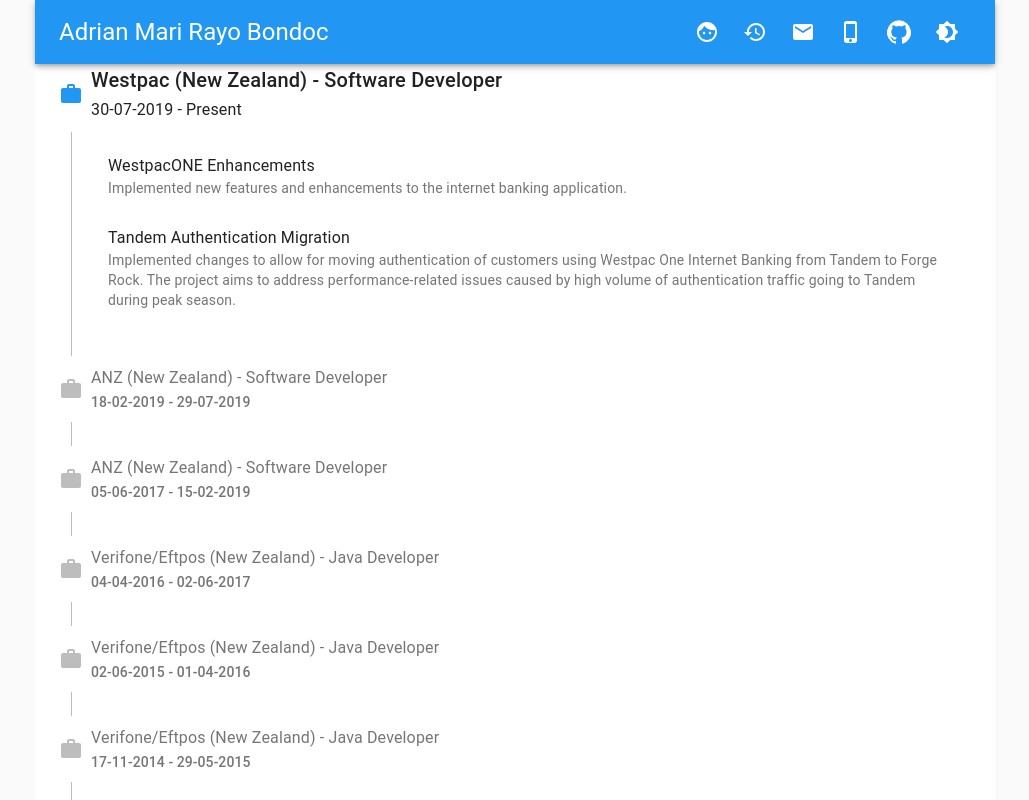
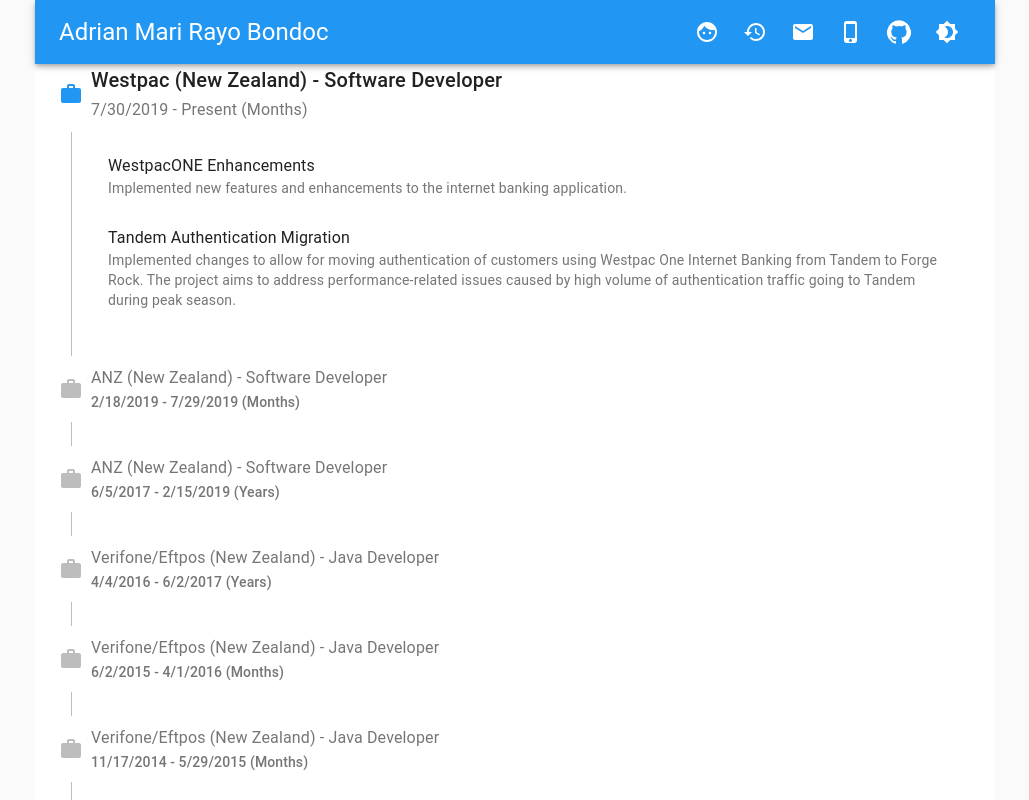
Before and after one commit to chiknrice/cv, a React (Create React App) app: page /timeline in a window 1280 px wide. Shown: the whole page, without its empty margins (125-1154 px from the left). Built offline with nearby package versions, Linux system fonts and the light colour scheme.

Commit message:
implement proper date type for start and end dates

```diff
--- a/public/cv.yaml
+++ b/public/cv.yaml
@@ -13,9 +13,9 @@
   - New Zealand
 
 contact:
-  mobile: "+64225131977"
+  mobile: '+64225131977'
   email: bondoc.amr@gmail.com
-  twitter: "@chiknrice"
+  twitter: '@chiknrice'
   github: https://github.com/chiknrice
 
 summary:
@@ -188,7 +188,7 @@
   - &macos Mac OS
 
 experience:
-  - start-date: 30-07-2019
+  - start-date: 2019-07-30
     role: Software Developer
     company: Westpac
     team: TODO
@@ -227,8 +227,8 @@
           project aims to address performance-related issues caused by high
           volume of authentication traffic going to Tandem during peak season.
 
-  - start-date: 18-02-2019
-    end-date: 29-07-2019
+  - start-date: 2019-02-18
+    end-date: 2019-07-29
     role: Software Developer
     company: ANZ
     team: CSP
@@ -266,8 +266,8 @@
           multi-authoriser payments initiated by Internet Banking and GoMoney
           mobile application.
 
-  - start-date: 05-06-2017
-    end-date: 15-02-2019
+  - start-date: 2017-06-05
+    end-date: 2019-02-15
     role: Software Developer
     company: ANZ
     team: TODO
@@ -340,8 +340,8 @@
           to gain a secure session with the ADO web application.  Secure
           sessions were also implemented using JWT.
 
-  - start-date: 04-04-2016
-    end-date: 02-06-2017
+  - start-date: 2016-04-04
+    end-date: 2017-06-02
     role: Java Developer
     company: Verifone/Eftpos
     team: BAU
@@ -372,8 +372,8 @@
           Conducted a 3-month training and mentoring for a new team in Manila
           comprising of 5 developers and 4 testers.
 
-  - start-date: 02-06-2015
-    end-date: 01-04-2016
+  - start-date: 2015-06-02
+    end-date: 2016-04-01
     role: Java Developer
     company: Verifone/Eftpos
     team: TPA
@@ -391,8 +391,8 @@
           Implemented transaction report generation, including reconciliation
           files and transaction summary for the TPAs.
 
-  - start-date: 17-11-2014
-    end-date: 29-05-2015
+  - start-date: 2014-11-17
+    end-date: 2015-05-29
     role: Java Developer
     company: Verifone/Eftpos
     team: Online
@@ -414,8 +414,8 @@
           Integrated Verifone's payment switch to UPI (Unionpay) gateway to
           allow Verifone to process payments initiated by UPI based cards.
 
-  - start-date: 23-07-2014
-    end-date: 14-11-2014
+  - start-date: 2014-07-23
+    end-date: 2014-11-14
     role: Java Developer
     company: Verifone/Eftpos
     team: Gateway Platform
@@ -433,8 +433,8 @@
           acquiring banks, as well as pushing terminal and merchant information
           to the payment gateway.
 
-  - start-date: 03-09-2012
-    end-date: 15-10-2014
+  - start-date: 2012-09-03
+    end-date: 2014-10-15
     role: Line Manager / Technical Lead
     company: iScale Solutions
     team: Merchant Portal
@@ -468,8 +468,8 @@
         description: >-
           Provided design and POCs for different Singapore based teams.
 
-  - start-date: 14-03-2012
-    end-date: 31-08-2012
+  - start-date: 2012-03-14
+    end-date: 2012-08-31
     role: Technical Lead
     company: iScale Solutions
     team: Merchant Portal
@@ -506,8 +506,8 @@
         description: >-
           Provided on-site client support for another projects.
 
-  - start-date: 31-10-2011
-    end-date: 13-03-2012
+  - start-date: 2011-10-31
+    end-date: 2012-03-13
     role: Senior Java & Oracle Developer
     company: New Edge Financial
     team: TODO
@@ -524,8 +524,8 @@
           to allow users to use their SSO credentials on the company’s risk
           platform (Fimatrix).
 
-  - start-date: 17-11-2007
-    end-date: 25-10-2011
+  - start-date: 2007-11-17
+    end-date: 2011-10-25
     role: Product Development Engineer
     company: Welcome Real-Time
     team: Product Development
@@ -603,8 +603,8 @@
           the standard build/dependency management tool.  Developed maven
           plug-ins to address customized build requirements.
 
-  - start-date: 12-03-2007
-    end-date: 14-11-2008
+  - start-date: 2007-03-12
+    end-date: 2008-11-14
     role: Maintenance Development Engineer
     company: Welcome Real-Time
     team: Project/Maintenance Services
@@ -622,8 +622,8 @@
           Cconsolidated fixes for production issues into release packages and
           performed production deployment.
 
-  - start-date: 01-02-2006
-    end-date: 09-03-2007
+  - start-date: 2006-02-01
+    end-date: 2007-03-09
     role: Senior Software Developer
     company: iPop Networks
     location: Singapore
@@ -635,8 +635,8 @@
           easily integrate with telecommunications providers.
       - title: Telecoms Integration
         description:
-          - "Integrated the SMS routing platform using XMPP or web services with
-            the following telecoms providers:"
+          - 'Integrated the SMS routing platform using XMPP or web services with
+            the following telecoms providers:'
           - type: ul
             text: |-
               Indonesia (Telkomsel, Satelindo, IM3, and XLCom)
@@ -647,7 +647,7 @@
               Taiwan (Taiwan Cellular)
       - title: Interactive Messaging and Content Delivery Applications
         description:
-          - "Developed SMS applications for the following projects/clients:"
+          - 'Developed SMS applications for the following projects/clients:'
           - type: ul
             text: |-
               SMS Kreatif
@@ -674,20 +674,20 @@
         description: >-
           Provided production support for most of the projects handled.
 
-  - start-date: 05-09-2005
-    end-date: 03-02-2006
+  - start-date: 2005-09-05
+    end-date: 2006-02-03
     role: Software Engineer
     company: GXS
     location: Philippines
 
-  - start-date: 25-01-2005
-    end-date: 02-09-2005
+  - start-date: 2005-01-25
+    end-date: 2005-09-02
     role: Software Engineer
     company: Standfirst Mobile
     location: Philippines
 
-  - start-date: 08-03-2004
-    end-date: 31-12-2004
+  - start-date: 2004-03-08
+    end-date: 2004-12-31
     role: Systems Administrator / Java Developer
     company: TinCan Mobile
     location: Philippines
--- a/src/components/Timeline/index.js
+++ b/src/components/Timeline/index.js
@@ -26,18 +26,26 @@
 
 const uiSelector = state => state.ui;
 
-const selectedDateSelector = createSelector(uiSelector, ui => ui.selectedDate);
+const selectedTimelineElementSelector = createSelector(
+  uiSelector,
+  ui => ui.selectedTimelineElement
+);
 
 const cvSelector = state => state.cv;
 
 const workExperiencesSelector = createSelector(cvSelector, cv => cv.experience);
 
 const workExperiencesSummarySelector = createSelector(
+  selectedTimelineElementSelector,
   workExperiencesSelector,
-  workExperiences =>
-    workExperiences.map(workExperience => ({
-      startDate: workExperience['start-date'],
-      endDate: workExperience['end-date'] ?? 'Present',
+  (selectedTimelineElement, workExperiences) =>
+    workExperiences.map((workExperience, index) => ({
+      index,
+      active: selectedTimelineElement === index,
+      startDate: new Date(workExperience['start-date']),
+      endDate: workExperience['end-date']
+        ? new Date(workExperience['end-date'])
+        : null,
       role: workExperience.role,
       company: workExperience.company,
       location: workExperience.location
@@ -45,18 +53,15 @@
 );
 
 const selectedDateExperienceSelector = createSelector(
-  selectedDateSelector,
+  selectedTimelineElementSelector,
   workExperiencesSelector,
-  (selectedDate, workExperiences) =>
-    selectedDate === 'first'
-      ? workExperiences[0]
-      : workExperiences.find(
-          workExperience => workExperience['start-date'] === selectedDate
-        )
+  (selectedTimelineElement, workExperiences) =>
+    workExperiences[selectedTimelineElement]
 );
 
 const mapDispatchToProps = dispatch => ({
-  handleExperienceClick: date => dispatch(uiActions.setSelectedDate(date))
+  handleExperienceClick: index =>
+    dispatch(uiActions.setSelectedTimelineElement(index))
 });
 
 const mapStateToProps = state => ({
@@ -68,9 +73,18 @@
   return <Work color={active ? 'primary' : 'disabled'} />;
 };
 
+const duration = (startDate, endDate) => {
+  endDate = endDate || new Date();
+  const months =
+    endDate.getMonth() -
+    startDate.getMonth() +
+    12 * (endDate.getFullYear() - startDate.getFullYear());
+  return months > 12 ? 'Years' : 'Months';
+};
+
 const WorkExperience = props => {
   const { experience, active, details, handleClick, ...stepProps } = props;
-  const { startDate, endDate, role, company, location } = experience;
+  const { index, startDate, endDate, role, company, location } = experience;
   const label = (
     <Typography
       variant={active ? 'h6' : 'subtitle1'}
@@ -79,8 +93,9 @@
   const caption = (
     <Typography
       variant={active ? 'subtitle1' : 'subtitle2'}
-      color={active ? 'textPrimary' : 'textSecondary'}
-    >{`${startDate} - ${endDate}`}</Typography>
+      color="textSecondary"
+    >{`${startDate.toLocaleDateString()} - ${endDate?.toLocaleDateString() ||
+      'Present'} (${duration(startDate, endDate)})`}</Typography>
   );
 
   const ref = React.createRef();
@@ -96,7 +111,7 @@
     <Step
       active={active}
       completed={false}
-      onClick={() => handleClick(startDate)}
+      onClick={() => !active && handleClick(index)}
       {...stepProps}
     >
       <StepLabel
@@ -137,16 +152,15 @@
   mapStateToProps,
   mapDispatchToProps
 )(({ selectedTimelineElement, experiences, handleExperienceClick }) => {
-  const selectedDate = selectedTimelineElement['start-date'];
   const timelineElements = experiences.map(experience => {
-    const active = experience.startDate === selectedDate;
+    const { active, startDate } = experience;
     const details =
       active && selectedTimelineElement.projects ? (
         <Projects projects={selectedTimelineElement.projects} />
       ) : null;
     return (
       <WorkExperience
-        key={experience.startDate}
+        key={startDate}
         experience={experience}
         active={active}
         details={details}
--- a/src/index.js
+++ b/src/index.js
@@ -34,6 +34,14 @@
     fetch('cv.yaml')
       .then(response => response.text())
       .then(data => yaml.load(data))
+      .then(json => ({
+        ...json,
+        experience: json.experience.map(exp => ({
+          ...exp,
+          'start-date': exp['start-date'].getTime(),
+          'end-date': exp['end-date']?.getTime() ?? null
+        }))
+      }))
       .then(loadedCv => {
         dispatch(setCv(loadedCv));
         return import('./App');
--- a/src/store/index.js
+++ b/src/store/index.js
@@ -15,7 +15,7 @@
     themeOptions: {
       paletteType: 'light'
     },
-    selectedDate: 'first'
+    selectedTimelineElement: 0
   },
   reducers: {
     fetchAppRequested: state => {
@@ -32,8 +32,8 @@
       state.themeOptions.paletteType =
         state.themeOptions.paletteType === 'light' ? 'dark' : 'light';
     },
-    setSelectedDate: (state, action) => {
-      state.selectedDate = action.payload;
+    setSelectedTimelineElement: (state, action) => {
+      state.selectedTimelineElement = action.payload;
     }
   }
 });
```
